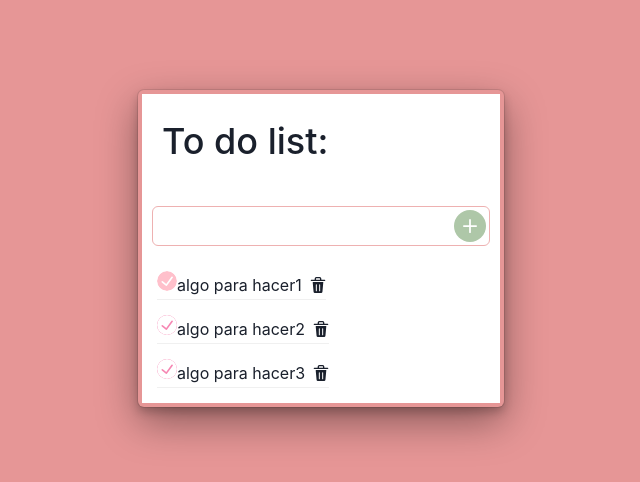
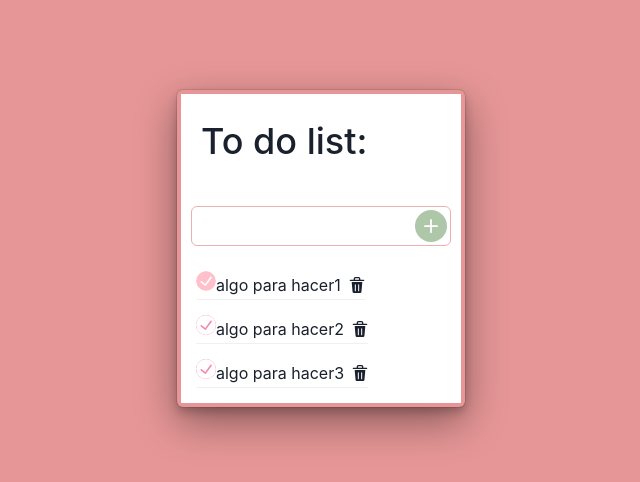
Before and after one commit to Criztiian65/TI_UTN_Grupo_E, a React (Vite) app: page / in a window 1280 px wide. Shown: the top 482 px of the page, without its empty margins (319-959 px from the left). Built offline with nearby package versions, Linux system fonts and the light colour scheme.

Commit message:
se aplico las propiedades de chakra para el diseno

```diff
--- a/src/App.jsx
+++ b/src/App.jsx
@@ -12,8 +12,8 @@ function App() {
       p="10px"
       bg="#E69696"
     >
-      <Box border="3px" mt="20" boxShadow="dark-lg" rounded="md" p="1">
-        <Flex w="full" flexDirection="column" bg="white">
+      <Box mt="20" boxShadow="dark-lg" rounded="md" p="1">
+        <Flex w="35vh" flexDirection="column" bg="white">
           <TaskForm />
           <TaskList />
         </Flex>
--- a/src/components/TaskItem.jsx
+++ b/src/components/TaskItem.jsx
@@ -8,10 +8,10 @@ const TaskItem = () => {
     useContext(NewContext);
 
   return (
-    <Box>
+    <Box justifyContent="space-between">
       {listaTareas.map((tarea) => {
         return (
-          <Flex key={tarea.id} w="full" m="15px" justifyContent="space-between">
+          <Flex key={tarea.id} w="full" m="15px">
             <Box
               display="flex"
               alignItems="center"
@@ -40,6 +40,7 @@ const TaskItem = () => {
                 {tarea.nombre}
               </Text>
               <DeleteIcon
+                justifyItems="center"
                 isDisabled={!tarea.completed}
                 onClick={() => {
                   handleDeleted(tarea.id);
--- a/src/components/TaskList.jsx
+++ b/src/components/TaskList.jsx
@@ -6,7 +6,7 @@ import TaskItem from "./TaskItem";
 
 const TaskList = () => {
   return (
-    <Box maxW="50vh">
+    <Box maxW="30vh">
       <TaskItem />
     </Box>
   );
```
